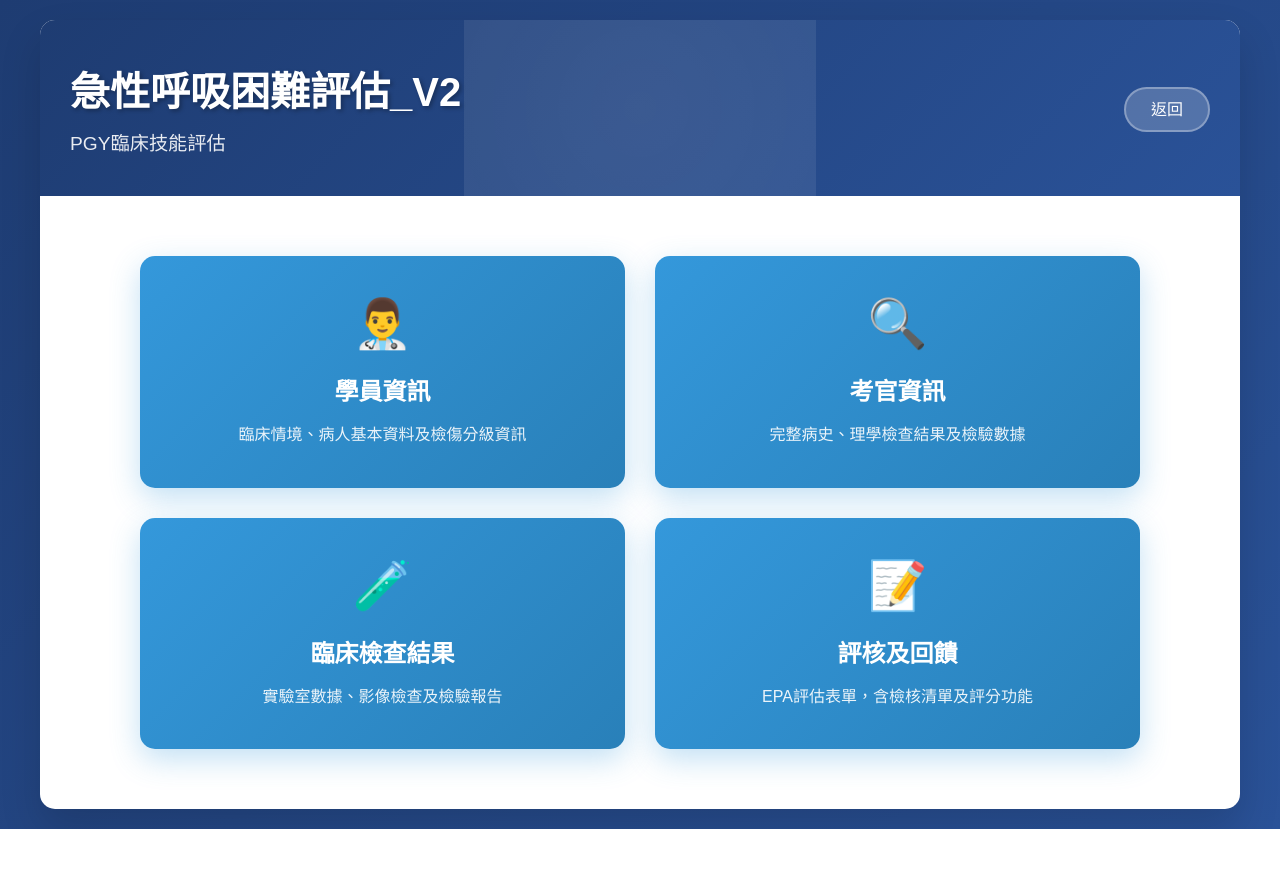
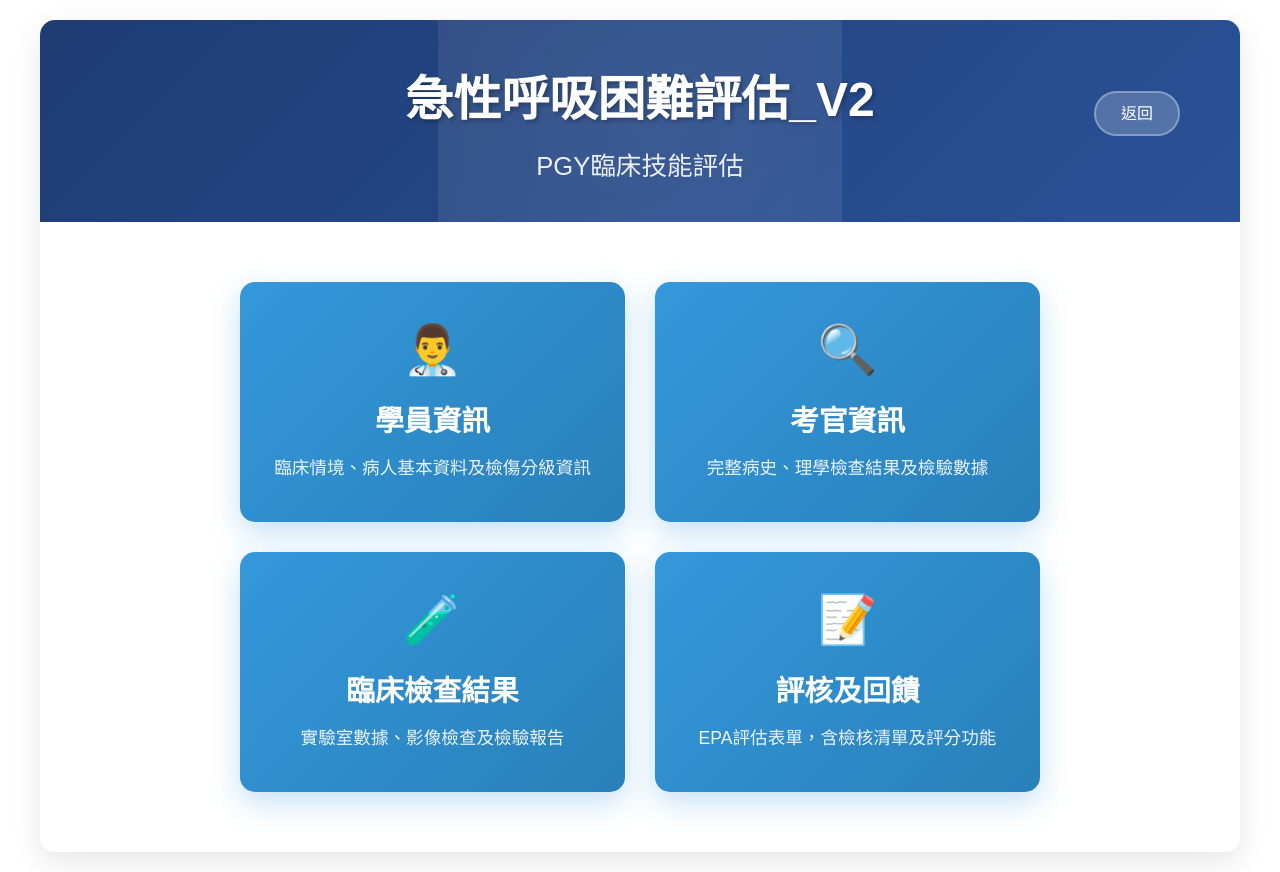
Before and after one commit to ooleo76/PGY_EPA_dyspnea_2, a plain HTML site: page index.html in a window 1280 px wide. Before the commit the page ends 829 px from the top, so only its background shows below. Drawn offline with Linux system fonts and the light colour scheme.

Commit message:
背景改白

```diff
--- a/style.css
+++ b/style.css
@@ -4,11 +4,16 @@
     box-sizing: border-box;
 }
 
+html {
+    background: white;
+}
+
 body {
     font-family: 'Microsoft JhengHei', Arial, sans-serif;
-    background: linear-gradient(135deg, #1e3c72 0%, #2a5298 100%);
+    background: white;
     min-height: 100vh;
     padding: 20px;
+    margin: 0;
 }
 
 .container {
@@ -16,7 +21,7 @@ body {
     margin: 0 auto;
     background: white;
     border-radius: 15px;
-    box-shadow: 0 20px 40px rgba(0,0,0,0.15);
+    box-shadow: 0 10px 30px rgba(0,0,0,0.1);
     overflow: hidden;
     animation: fadeInUp 0.8s ease-out;
 }
@@ -57,27 +62,32 @@ body {
 }
 
 .header-content {
-    display: flex;
-    justify-content: space-between;
-    align-items: center;
     position: relative;
     z-index: 1;
+    text-align: center;
+}
+
+.title-section {
+    text-align: center;
 }
 
 .title-section h1 {
-    font-size: 2.5rem;
+    font-size: 3rem;
     font-weight: 700;
-    margin-bottom: 10px;
+    margin-bottom: 15px;
     text-shadow: 2px 2px 4px rgba(0,0,0,0.3);
 }
 
 .title-section .subtitle {
-    font-size: 1.2rem;
+    font-size: 1.6rem;
     opacity: 0.9;
 }
 
 .return-section {
-    flex-shrink: 0;
+    position: absolute;
+    right: 30px;
+    top: 40px;
+    z-index: 2;
 }
 
 .return-btn {
@@ -105,9 +115,9 @@ body {
 
 .main-menu {
     display: grid;
-    grid-template-columns: repeat(auto-fit, minmax(320px, 1fr));
+    grid-template-columns: repeat(2, 1fr);
     gap: 30px;
-    max-width: 1000px;
+    max-width: 800px;
     margin: 0 auto;
 }
 
@@ -152,27 +162,27 @@ body {
 }
 
 .menu-card h3 {
-    font-size: 1.5rem;
+    font-size: 1.8rem;
     margin-bottom: 15px;
     font-weight: 600;
 }
 
 .menu-card p {
-    font-size: 1rem;
+    font-size: 1.1rem;
     opacity: 0.9;
     line-height: 1.6;
 }
 
 @media (max-width: 768px) {
-    .header-content {
-        flex-direction: column;
-        gap: 20px;
-        text-align: center;
+    .container {
+        margin: 10px;
+        border-radius: 10px;
     }
 
     .return-section {
         position: static;
-        transform: none;
+        text-align: center;
+        margin-top: 20px;
     }
 
     .title-section h1 {
```
